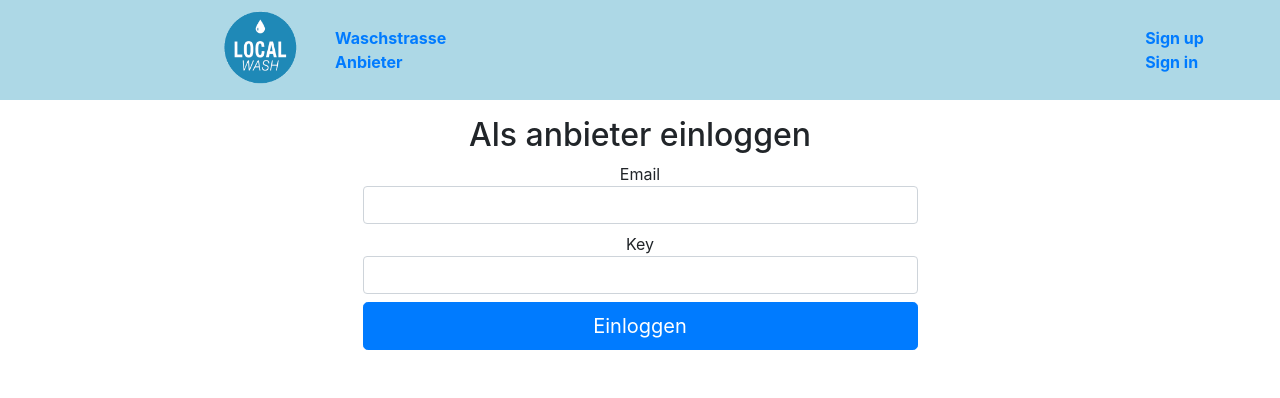
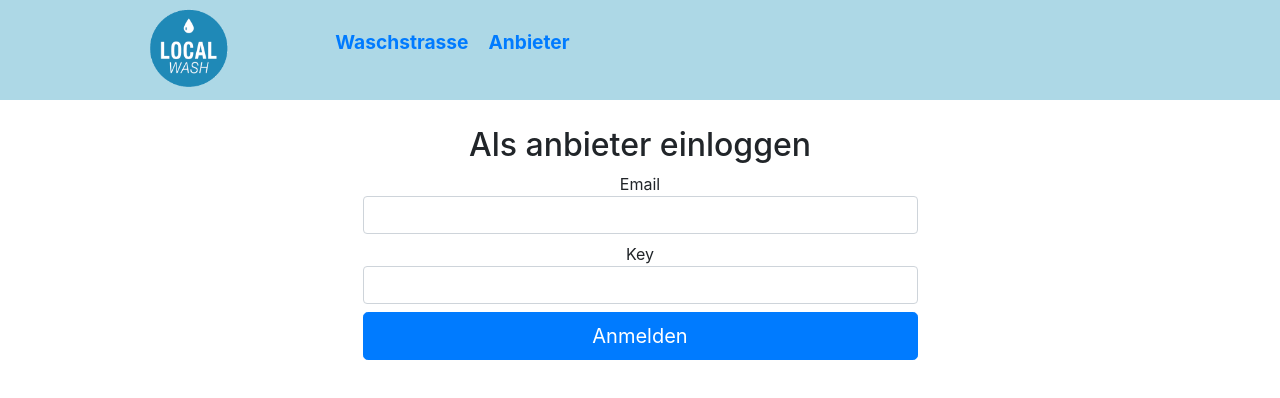
Before and after one commit to Cesarcs7/Fullstack-Web-App-MongoDB-React-Work-in-progress-, a React (Create React App) app in the folder waschstrasse-client/: page /anbieter in a window 1280 px wide. Shown: the top 398 px of the page. Built offline with nearby package versions, Linux system fonts and the light colour scheme.

Commit message:
modified navbar, added styling in flexbox, added logOut logic

```diff
--- a/waschstrasse-client/src/components/AuthForm.jsx
+++ b/waschstrasse-client/src/components/AuthForm.jsx
@@ -21,10 +21,10 @@ export default class AuthForm extends Component {
 
   handleSubmit(e) {
     e.preventDefault();
-    const { onAuth } = this.props;
+    const { onAuth, history } = this.props;
     onAuth('signin', this.state).then(() => {
-      console.log('Shit, bro');
-    });
+      history.push('/');
+    }).catch(err => err);
   }
 
   render() {
@@ -37,9 +37,13 @@ export default class AuthForm extends Component {
       removeError,
     } = this.props;
 
-    history.listen(() => {
-      removeError();
-    });
+    if (errors) {
+      const unlisten = history.listen(() => {
+        removeError();
+        unlisten();
+      });
+    }
+
     return (
       <div>
         <div className="authForm">
--- a/waschstrasse-client/src/containers/Main.jsx
+++ b/waschstrasse-client/src/containers/Main.jsx
@@ -29,15 +29,13 @@ const Main = (props) => {
             <AuthForm
               errors={error}
               removeError={remove}
-              buttonText="Einloggen"
+              buttonText="Anmelden"
               heading="Als anbieter einloggen"
               onAuth={auth}
               signupAnbieter
               {...props}
             />)}
         />
-        <Route exact path="/signin" render={props => (<AuthForm buttonText="Log in" removeError={remove} heading="Welcome Back." {...props} />)} />
-        <Route exact path="/signup" render={props => (<AuthForm buttonText="Sign me up" removeError={remove} heading="Join today." {...props} />)} />
       </Switch>
     </div>
   );
--- a/waschstrasse-client/src/containers/Navbar.jsx
+++ b/waschstrasse-client/src/containers/Navbar.jsx
@@ -1,39 +1,45 @@
-import React, { Component } from 'react';
+import React from 'react';
 import { Link } from 'react-router-dom';
 import { connect } from 'react-redux';
+import PropTypes from 'prop-types';
 import logo from '../images/localwashlogo.png';
+import { logout } from '../store/actions/authAction';
 
-class Navbar extends Component {
-  render() {
+const Navbar = (props) => {
+  const { currentUser, abmelden } = props;
   return (
-      <nav className="navbar navbar-expand">
-        <div className="container-fluid">
-          <div className="navbar-header">
-            <Link to="/" className="navbar-brand">
-            <img src={logo} alt="Simple Movie Manager" />
+    <nav className="navbar ">
+      <div className=" logo ">
+        <Link to="/">
+          <img src={logo} alt="LocalWash" className="localwashLogo" />
         </Link>
       </div>
-          <ul className='nav navbar-nav navigation_links'>
+      <ul className="navigation_links ">
         <li>
-            <Link to ='waschstrasse'>Waschstrasse</Link>
+          <Link to="waschstrasse">Waschstrasse</Link>
         </li>
         <li>
-            <Link to ='anbieter'>Anbieter</Link>
+          <Link to="anbieter">Anbieter</Link>
         </li>
       </ul>
-        <ul className='nav navbar-nav navbar-right'>
+      {currentUser.isAuthenticated && (
+      <ul className="logged">
         <li>
-            <Link to ='signup'>Sign up</Link>
+          <Link to="anbieter">{currentUser.user.firmaName}</Link>
         </li>
         <li>
-            <Link to="signin">Sign in</Link>
+          <button type="button" onClick={abmelden}>Abmelden</button>
         </li>
-          </ul>
-        </div>
+      </ul>)}
     </nav>
   );
-  }
-}
+};
+
+
+Navbar.propTypes = {
+  currentUser: PropTypes.shape({}).isRequired,
+  abmelden: PropTypes.func.isRequired,
+};
 
 function mapStateToProps(state) {
   return {
@@ -41,4 +47,4 @@ function mapStateToProps(state) {
   };
 }
 
-export default connect(mapStateToProps, null)(Navbar);
+export default connect(mapStateToProps, { abmelden: logout })(Navbar);
--- a/waschstrasse-client/src/index.css
+++ b/waschstrasse-client/src/index.css
@@ -13,12 +13,15 @@ body {
 /* Nav */
 
 .navbar {
-  margin-bottom: 1rem;
+  display: flex;
+  justify-content: start;
+  margin-bottom: 2%;
   height: 100px;
 }
 
 .navbar a {
   font-weight:bold;
+  font-size: 100%;
 }
 
 .navbar a:hover {
@@ -27,22 +30,27 @@ body {
   cursor: pointer;
 }
 
-.navbar-brand > img{
-  display: inline-block;
-  width: 90px;
-  margin-bottom: 2px;
-  margin-right: 5px;
-  margin-left: 200px;
-  border-radius: 2px;
+.logo{
+  margin-left:10%;
+  height: 100%;
 }
 
-ul.nav.navbar-nav li {
-  margin: 0 0.5rem;
+.localwashLogo{
+  height: 100%;
 }
 
 .navigation_links {
+  width: 60%;
+  height: 50%;
+  font-size: 120%;
   display: flex;
-  margin-right: 50%;
+  align-items: center;
+  margin-left: 3%;
+  list-style-type: none;
+}
+
+.navigation_links  a{
+  margin-left: 20px;
 }
 
 /* Authforms */
--- a/waschstrasse-client/src/store/actions/authAction.js
+++ b/waschstrasse-client/src/store/actions/authAction.js
@@ -6,6 +6,13 @@ export function setCurrentUser(user) {
   return {
     type: SET_CURRENT_USER,
     user,
+  };
+}
+
+export function logout() {
+  return (dispatch) => {
+    localStorage.clear();
+    dispatch(setCurrentUser({}));
   };
 }
 
```
Lines whose indentation alone changed are shown as unchanged.
